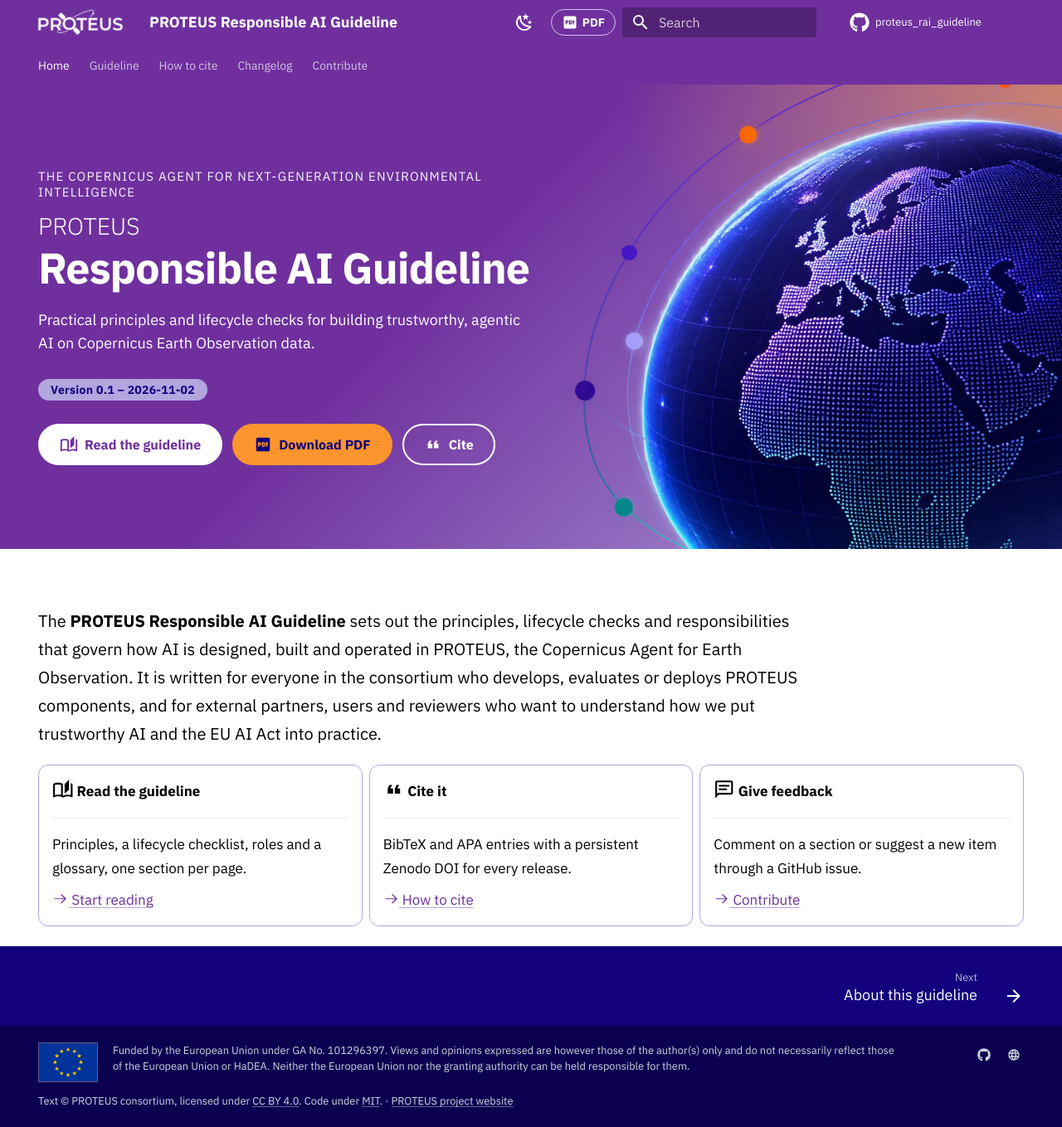
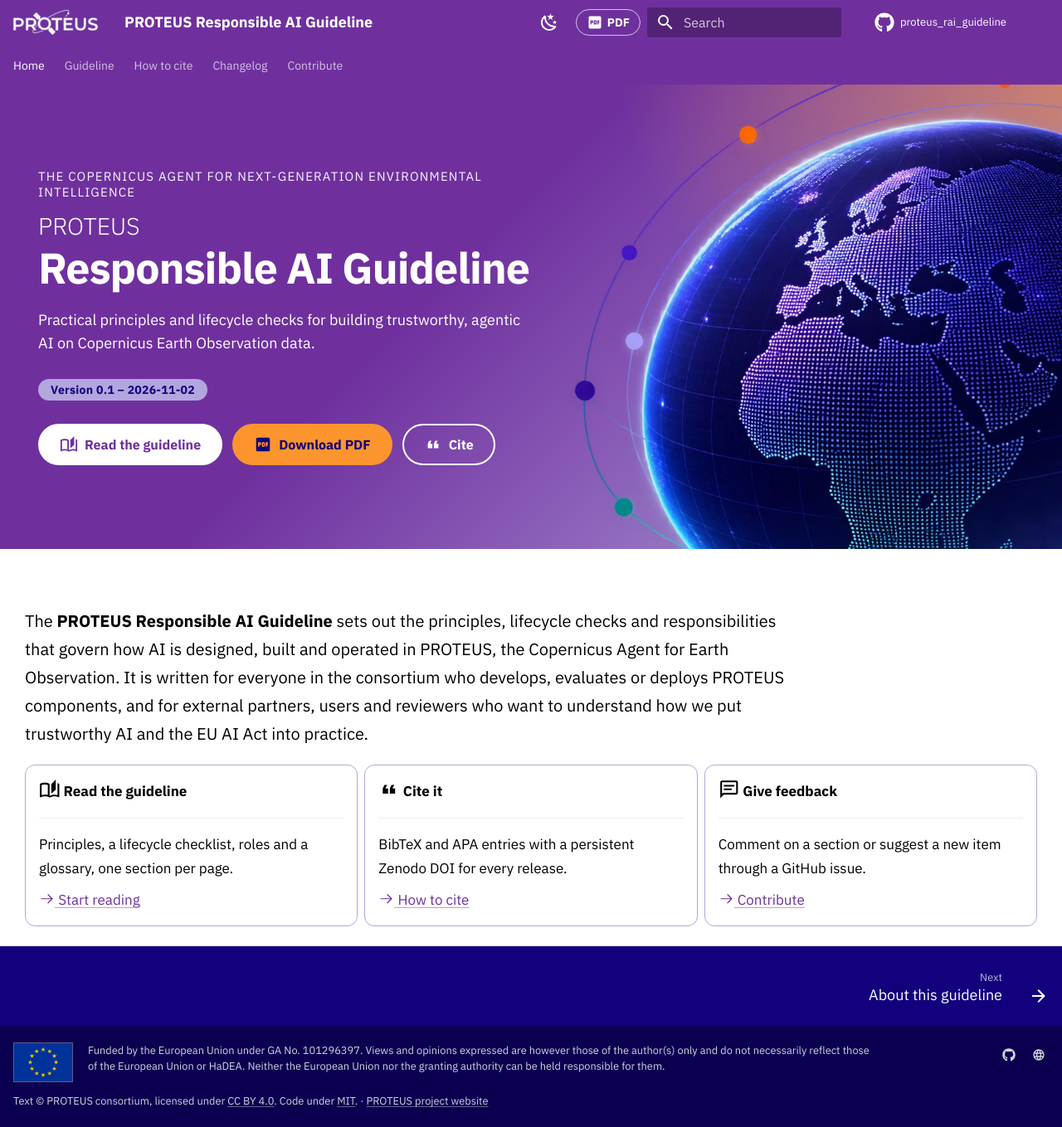
Before and after one commit to aldinorizaldy/proteus_rai_guideline, an MkDocs documentation site: the page built from docs/index.md, in a window 1280 px wide and 1359 px high. Shown: the whole window at 83% size. Built offline with MkDocs 1.6.1 and Material for MkDocs 9.7.7, drawn with Linux system fonts in a browser that asks for light colours; comment, search, counter and statistics services are not loaded.

Commit message:
Use the full screen width for the guideline layout
Material centres pages in a fixed 61rem column and limits the menu to
11.5rem, which left empty margins on wide screens and wrapped long section
titles. On desktop the layout now spans up to 100rem, the menu is 17.5rem so
every title fits on one line, and the reading column stays at a readable
46rem. The home page keeps its centred layout.

```diff
--- a/docs/stylesheets/extra.css
+++ b/docs/stylesheets/extra.css
@@ -312,3 +312,23 @@
 /* Section lists on the guideline overview: labels already carry "1." / "Annex A" */
 .md-typeset .px-section-list ul { list-style: none; margin-left: 0; padding-left: 0; }
 .md-typeset .px-section-list ul li { margin-left: 0; }
+
+/* ---------------------------------------------------------------------------
+   Wider layout on desktop. Material centres everything in a 61rem column and
+   gives the menu a fixed 12.1rem, which leaves empty margins on wide screens
+   and wraps long section titles. Let the page use the width, give the menu
+   room for one-line titles, and keep the reading column at a readable
+   measure (centred between the menu and the table of contents).
+   --------------------------------------------------------------------------- */
+@media screen and (min-width: 76.25em) {
+  .md-grid { max-width: 100rem; }
+  .md-sidebar--primary { width: 17.5rem; }
+  /* Material pads the sidebar so the menu stays 11.5rem wide; use it all. */
+  [dir=ltr] .md-sidebar--primary .md-sidebar__inner { padding-right: 0.6rem; }
+  .md-content__inner { max-width: 46rem; margin-left: auto; margin-right: auto; }
+  /* The home page has no menu: keep its hero and content in the original
+     centred column so they line up. */
+  .px-hero__inner.md-grid,
+  .md-main__inner:has(.px-home) { max-width: 61rem; }
+  .md-content__inner:has(.px-home) { max-width: none; }
+}
```
